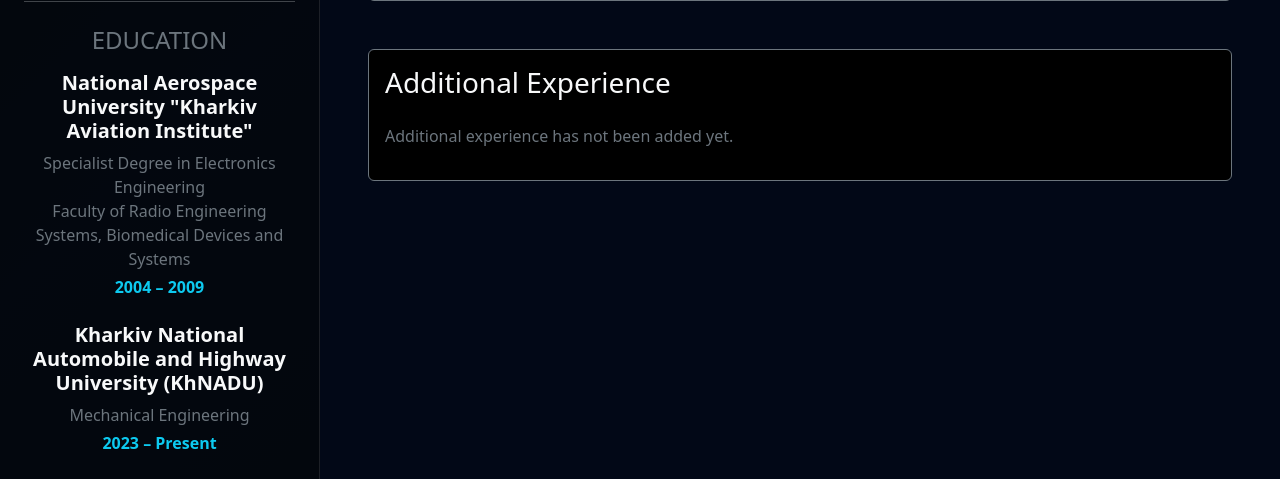
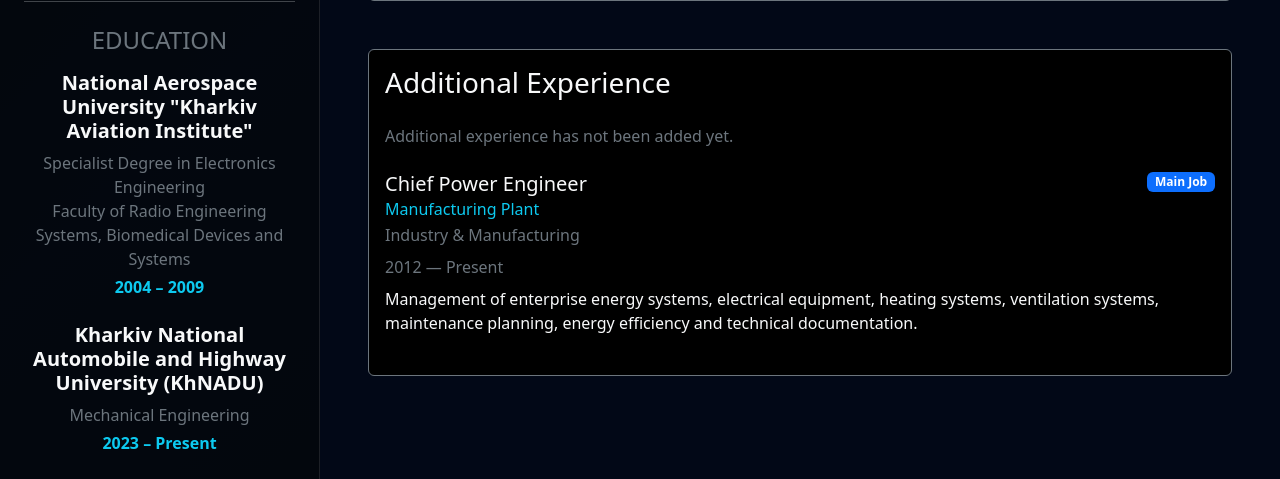
Before and after one commit to Kunaiev-Vladimir/my-portfolio, a Django app: page / in a window 1280 px wide. Shown: the part 1162-1641 px from the top of the page. Run offline with Django 5.2, Linux system fonts and the light colour scheme; data that the repository does not hold is empty.

Commit message:
17_06_2026

```diff
--- a/templates/includes/experience.html
+++ b/templates/includes/experience.html
@@ -145,5 +145,54 @@
             </p>
         {% endif %}
 
+        {% if not experiences %}
+
+        <div class="timeline mt-4">
+
+            <div class="timeline-item mb-4">
+                <div class="timeline-dot"></div>
+
+                <div class="timeline-content">
+
+                    <div class="d-flex justify-content-between align-items-start flex-wrap gap-2">
+
+                        <div>
+                            <h5 class="mb-1">
+                                Chief Power Engineer
+                            </h5>
+
+                            <h6 class="text-info mb-1">
+                                Manufacturing Plant
+                            </h6>
+
+                            <p class="text-secondary mb-2">
+                                Industry & Manufacturing
+                            </p>
+                        </div>
+
+                        <span class="badge bg-primary">
+                            Main Job
+                        </span>
+
+                    </div>
+
+                    <p class="text-secondary mb-2">
+                        2012 — Present
+                    </p>
+
+                    <p>
+                        Management of enterprise energy systems, electrical equipment,
+                        heating systems, ventilation systems, maintenance planning,
+                        energy efficiency and technical documentation.
+                    </p>
+
+                </div>
+
+             </div>
+
+            </div>
+
+        {% endif %}
+
     </div>
 </div>
```
